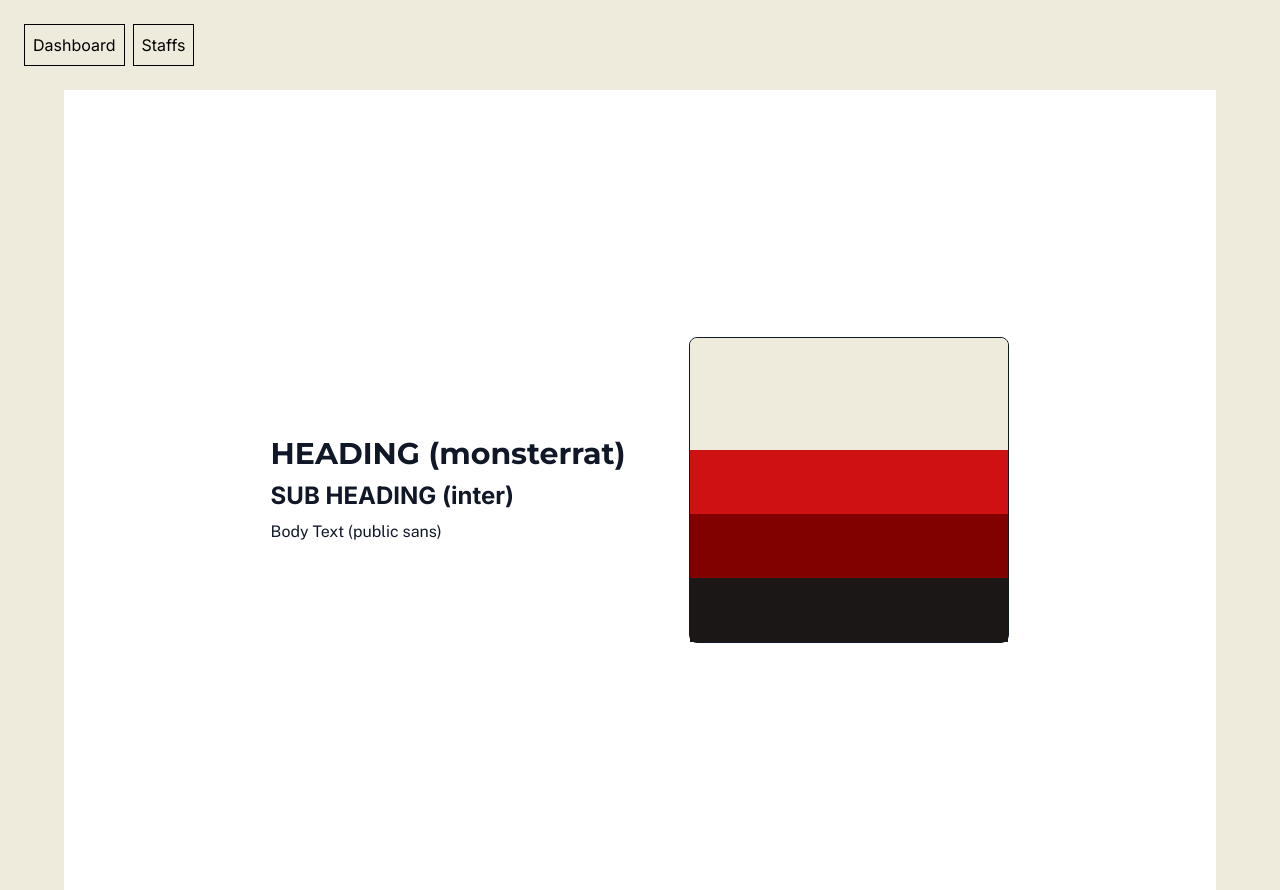
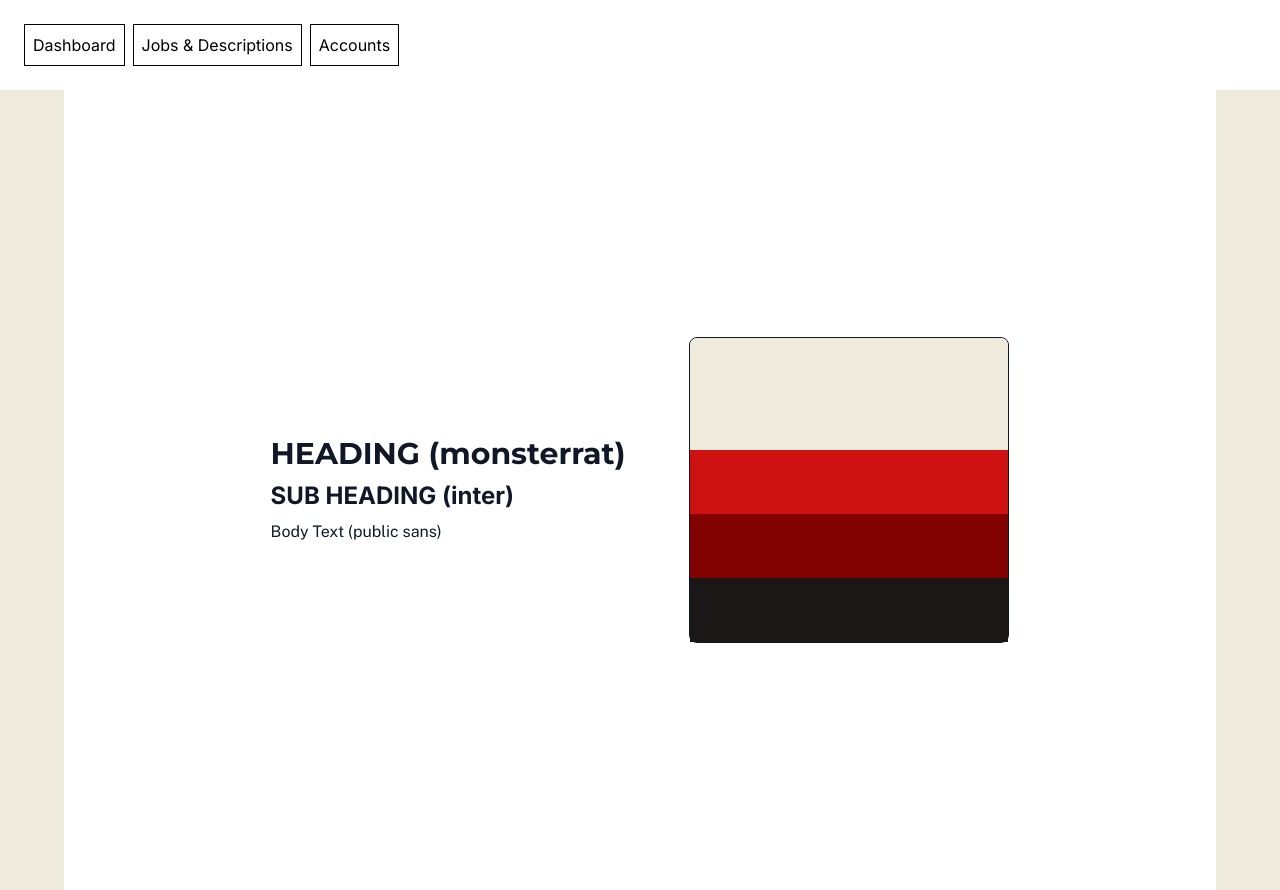
Before and after one commit to MBrillian354/teravince, a React (Vite) app in the folder frontend/: page / in a window 1280 px wide. Built offline with nearby package versions, Linux system fonts and the light colour scheme.

Commit message:
Apply background color

```diff
--- a/frontend/src/components/Navbar.jsx
+++ b/frontend/src/components/Navbar.jsx
@@ -2,13 +2,16 @@ import { Link } from 'react-router-dom'
 
 function Navbar() {
     return (
-        <nav className="bg-background p-6 text-black ">
+        <nav className="bg-white p-6 text-black ">
             <ul className="flex gap-2">
                 <li className='p-2 border'>
                     <Link to="/">Dashboard</Link>
                 </li>
                 <li className='p-2 border'>
-                    <Link to="/staff">Staffs</Link>
+                    <Link to="/jobs">Jobs & Descriptions</Link>
+                </li>
+                <li className='p-2 border'>
+                    <Link to="/accounts">Accounts</Link>
                 </li>
             </ul>
         </nav>
--- a/frontend/src/index.css
+++ b/frontend/src/index.css
@@ -37,3 +37,7 @@ body {
 #root {
   height: 100%;
 }
+
+@utility page-title {
+  @apply text-2xl font-semibold text-gray-800;
+}
```
